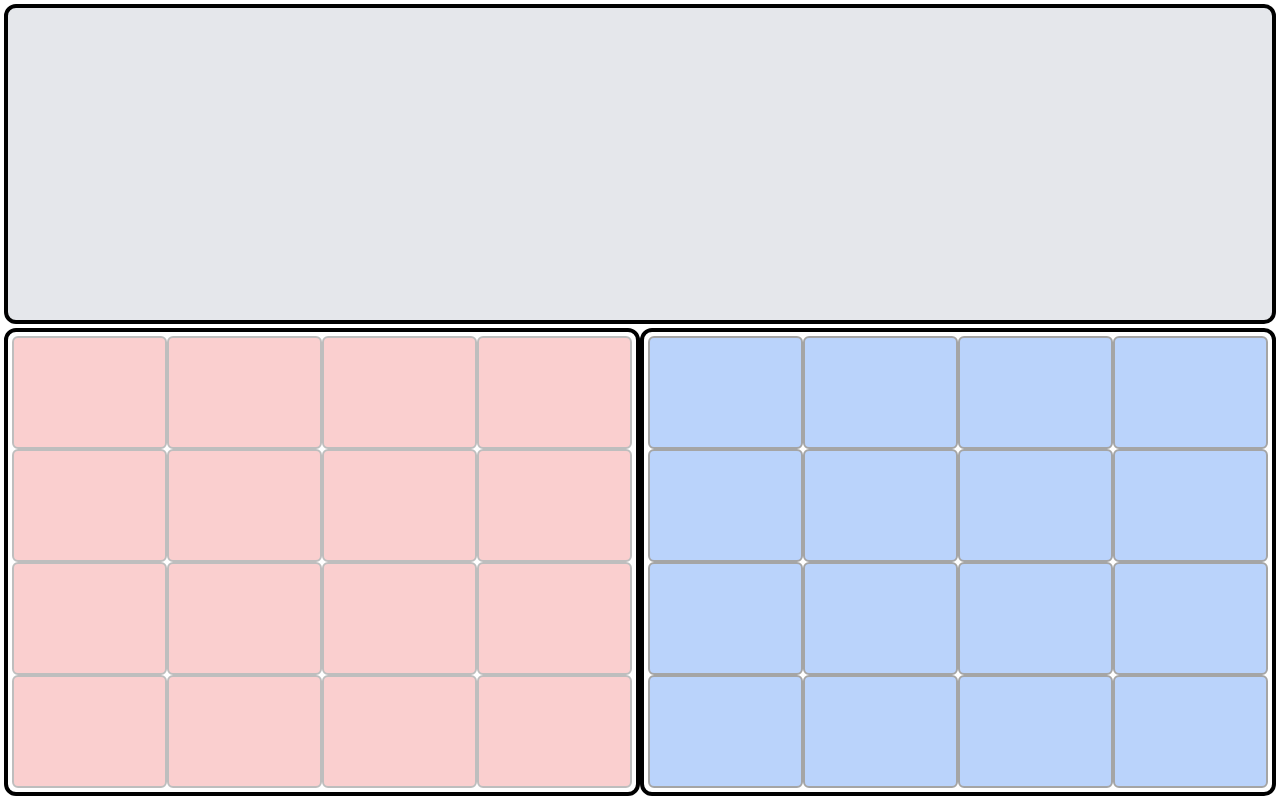
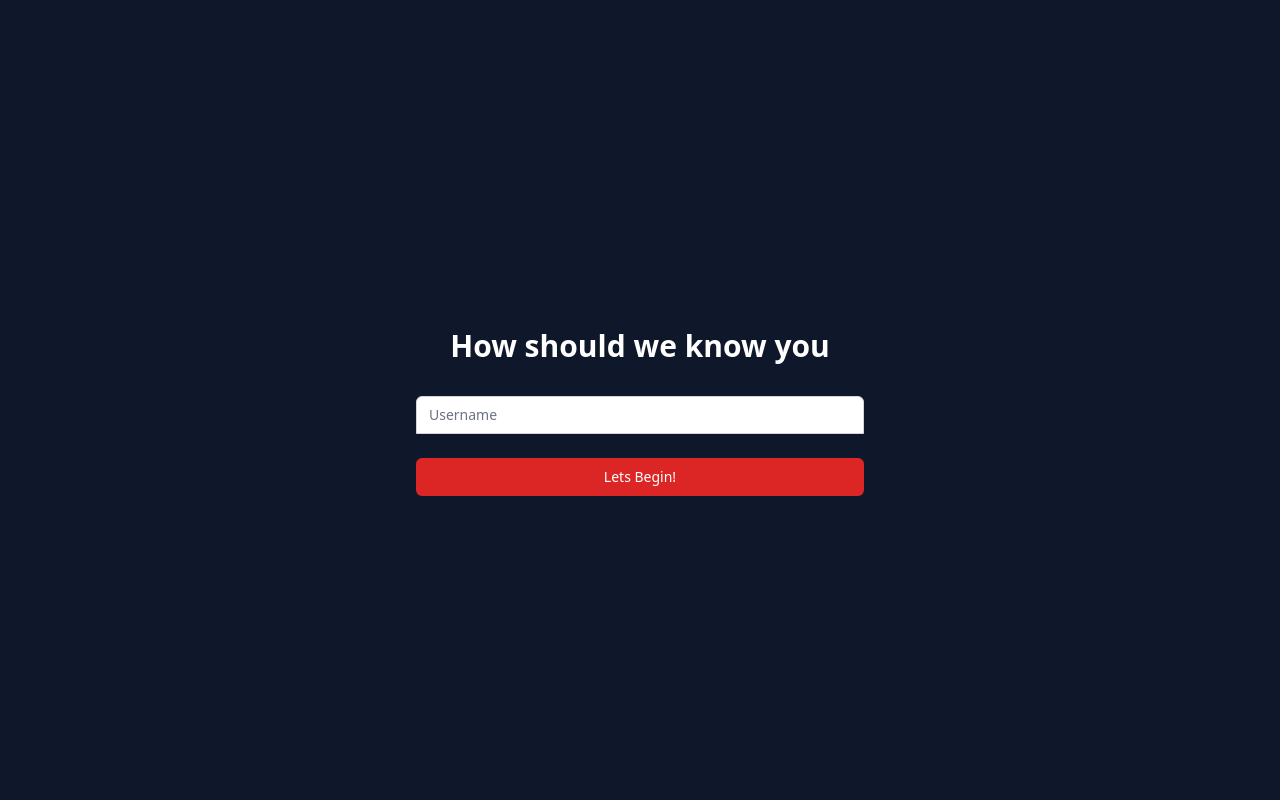
Before and after one commit to RISHITH125/BattleShipGame, a React (Vite) app: page / in a window 1280 px wide. Built offline with nearby package versions, Linux system fonts and the light colour scheme.

Commit message:
connected to the server

```diff
--- a/src/App.jsx
+++ b/src/App.jsx
@@ -1,14 +1,31 @@
+import { useState, useEffect } from 'react';
+import { BrowserRouter, Routes, Route } from 'react-router-dom';
+import Board from './components/Board';
+import LoginPage from './components/LoginPage';
+import Room from './components/Room'
+import Error from './components/Error';
 
+function App() {
+  const [username, setUsername] = useState('');
+  const [socket, setSocket] = useState(null);
 
-import Board from './components/Board'
+  useEffect(() => {
+    if (username) {
+      const newSocket = new WebSocket(`ws://localhost:8000?username=${encodeURIComponent(username)}`);
+      setSocket(newSocket);
+    }
+  }, [username]);
 
-
-function App(){
   return (
-    <>
-      <Board/>
-    </>
-  )
+    <BrowserRouter>
+      <Routes>
+        <Route path="/board" element={<Board />} />
+        <Route path="/" element={<LoginPage setUsername={setUsername} socket={socket} />}/>
+        <Route path="/*" element={<Error />} />
+        <Route path="/room" element={<Room username={username} socket={socket}/>}/>
+      </Routes>
+    </BrowserRouter>
+  );
 }
 
-export default App
+export default App;
--- a/src/components/Board.jsx
+++ b/src/components/Board.jsx
@@ -4,9 +4,11 @@ function Board() {
   return (
     <>
       <div className="monitor h-screen w-full flex flex-col p-1 gap-1">
-        <div className="relative bg-gray-200 h-[40vh] border-black border-4 rounded-xl p-5 gap-4">
+        {/* first segment */}
+        <div className="relative bg-gray-200 h-[20vh] border-black border-4 rounded-xl p-5 gap-4">
+
         </div>
-        {/* Second and third tabs */}
+        {/* second segment */}
         <div className="relative flex flex-1">
           <PlayerOne/>
           <PlayerTwo/>
--- /dev/null
+++ b/src/components/Error.jsx
@@ -0,0 +1,7 @@
+function Error() {
+  return (
+    <div>404 Page Not Found</div>
+  )
+}
+
+export default Error
--- /dev/null
+++ b/src/components/LoginPage.jsx
@@ -0,0 +1,63 @@
+import PropTypes from 'prop-types';
+import { useNavigate } from 'react-router-dom';
+
+function LoginPage({ setUsername}) {
+  let navigate = useNavigate();
+  const handleSubmit = async (event) => {
+    event.preventDefault();
+    // Redirect to the board after successful login
+    // window.location.href = '/board';
+    navigate("/room");
+  };
+
+  const handleButtonClick = () => {
+    // Update the username state when the button is clicked
+    setUsername(document.getElementById('username').value);
+  };
+
+  return (
+    <div className="min-h-screen flex items-center justify-center bg-slate-900 py-12 px-4 sm:px-6 lg:px-8">
+      <div className="max-w-md w-full space-y-8">
+        <div>
+          <h2 className="mt-6 text-center text-3xl font-extrabold text-white">
+            How should we know you
+          </h2>
+        </div>
+        <form className="mt-8 space-y-6" onSubmit={handleSubmit}>
+          <input type="hidden" name="remember" value="true" />
+          <div className="rounded-md shadow-sm -space-y-px">
+            <div>
+              <label htmlFor="username" className="sr-only">Username</label>
+              <input
+                id="username"
+                name="username"
+                type="text"
+                autoComplete="username"
+                required
+                className="appearance-none rounded-none relative block w-full px-3 py-2 border border-gray-300 placeholder-gray-500 text-gray-900 rounded-t-md focus:outline-none focus:ring-red-500 focus:border-red-500 focus:z-10 sm:text-sm"
+                placeholder="Username"
+              />
+            </div>
+          </div>
+
+          <div>
+            <button
+              type="submit"
+              onClick={handleButtonClick}
+              className="group relative w-full flex justify-center py-2 px-4 border border-transparent text-sm font-medium rounded-md text-white bg-red-600 hover:bg-red-800 focus:outline-none focus:ring-2 focus:ring-offset-2 focus:ring-red-500"
+            >
+              Lets Begin!
+            </button>
+          </div>
+        </form>
+      </div>
+    </div>
+  );
+}
+
+LoginPage.propTypes = {
+  setUsername: PropTypes.func.isRequired,
+  socket: PropTypes.instanceOf(WebSocket).isRequired,
+};
+
+export default LoginPage;
--- a/src/components/PlayerOne.jsx
+++ b/src/components/PlayerOne.jsx
@@ -28,7 +28,7 @@ function PlayerOne() {
 
     return (
         <div className="border-black border-4 rounded-xl p-1 flex flex-wrap w-1/2">
-            {Array.from({ length:   16 }, (_, index) => (
+            {Array.from({ length:   25 }, (_, index) => (
                 <div
                     key={index}
                     onClick={() => handleIconClick(index)}
@@ -46,7 +46,7 @@ function PlayerOne() {
                         }
                     }}
                     id={`icon1-${index}`}
-                    className="relative bg-red-500 rounded-md border-2 border-black w-1/4"
+                    className="relative bg-red-500 rounded-md border-2 border-black w-1/5"
                 ></div>
             ))}
         </div>
--- a/src/components/PlayerTwo.jsx
+++ b/src/components/PlayerTwo.jsx
@@ -4,14 +4,14 @@ import "./styles.css";
 function PlayerTwo() {
     // State to store the indices of clicked icons
     const [clickedIndices, setClickedIndices] = useState([]);
-
+    var newIndices_p2
     // Function to handle click events on the icons
     const handleIconClick = (index) => {
         setClickedIndices((prevIndices) => {
             // Check if the index already exists in the array
             if (!prevIndices.includes(index)) {
                 // Add the index to the array if it's not already clicked
-                const newIndices_p2 = [...prevIndices, index];
+                newIndices_p2 = [...prevIndices, index];
                 // Log the new array of clicked indices
                 console.log('Selected Indices(player2):', newIndices_p2);
                 return newIndices_p2;
@@ -29,7 +29,7 @@ function PlayerTwo() {
 
     return (
         <div className="border-black border-4 rounded-xl p-1 flex flex-wrap w-1/2">
-            {Array.from({ length:   16 }, (_, index) => (
+            {Array.from({ length:   25 }, (_, index) => (
                 <div
                     key={index}
                     onClick={() => handleIconClick(index)}
@@ -47,7 +47,7 @@ function PlayerTwo() {
                         }
                     }}
                     id={`icon2-${index}`}
-                    className="relative bg-blue-500 rounded-md border-2 border-black w-1/4"
+                    className="relative bg-blue-500 rounded-md border-2 border-black w-1/5"
                 ></div>
             ))}
         </div>
--- /dev/null
+++ b/src/components/Room.jsx
@@ -0,0 +1,85 @@
+// Room.jsx
+import { useState, useEffect } from 'react';
+import { useNavigate } from 'react-router-dom';
+
+function Room({ username, socket }) {
+  const navigate = useNavigate();
+  const [showRoomIdInput, setShowRoomIdInput] = useState(false);
+  const [roomId, setRoomId] = useState('');
+
+  const sendMessage = (action, data = {}) => {
+    if (socket && socket.readyState === WebSocket.OPEN) {
+      socket.send(JSON.stringify({ action, username, ...data }));
+    }
+  };
+
+  const handleCreateRoomClick = () => {
+    sendMessage('create room');
+    navigate("/board");
+  };
+
+  const handleJoinRoomClick = () => {
+    setShowRoomIdInput(true);
+  };
+
+  const handleRoomIdSubmit = (e) => {
+    e.preventDefault();
+    sendMessage('join room', { roomId });
+    navigate("/board");
+  };
+
+  return (
+    <div className="min-h-screen flex items-center justify-center bg-slate-900 py-12 px-4 sm:px-6 lg:px-8">
+      <div className="max-w-md w-full space-y-8">
+        <div>
+          <h2 className="mt-6 text-center text-3xl font-extrabold text-white">
+            Join or Create a Room
+          </h2>
+        </div>
+        {showRoomIdInput ? (
+          <form onSubmit={handleRoomIdSubmit} className="rounded-md shadow-sm -space-y-px">
+            <div>
+              <label htmlFor="roomId" className="sr-only">Room ID</label>
+              <input
+                id="roomId"
+                name="roomId"
+                type="text"
+                autoComplete="off"
+                required
+                className="appearance-none rounded-none relative block w-full px-3 py-2 border border-gray-300 placeholder-gray-500 text-gray-900 rounded-t-md focus:outline-none focus:ring-red-500 focus:border-red-500 focus:z-10 sm:text-sm"
+                placeholder="Enter  6-digit Room ID"
+                value={roomId}
+                onChange={(e) => setRoomId(e.target.value)}
+              />
+            </div>
+            <button
+              type="submit"
+              className="group relative w-full flex justify-center py-2 px-4 border border-transparent text-sm font-medium rounded-md text-white bg-red-600 hover:bg-red-800 focus:outline-none focus:ring-2 focus:ring-offset-2 focus:ring-red-500"
+            >
+              Join Room
+            </button>
+          </form>
+        ) : (
+          <div className="space-y-2">
+            <button
+              type="button"
+              onClick={handleCreateRoomClick}
+              className="group relative w-full flex justify-center py-2 px-4 border border-transparent text-sm font-medium rounded-md text-white bg-red-600 hover:bg-red-800 focus:outline-none focus:ring-2 focus:ring-offset-2 focus:ring-red-500"
+            >
+              CREATE A ROOM
+            </button>
+            <button
+              type="button"
+              onClick={handleJoinRoomClick}
+              className="group relative w-full flex justify-center py-2 px-4 border border-transparent text-sm font-medium rounded-md text-white bg-red-600 hover:bg-red-800 focus:outline-none focus:ring-2 focus:ring-offset-2 focus:ring-red-500"
+            >
+              JOIN A ROOM
+            </button>
+          </div>
+        )}
+      </div>
+    </div>
+  );
+}
+
+export default Room;
```
Also changed, not shown: package.json (+6 -1 lines), 1 other file (tests, documents, lock files or other folders).
